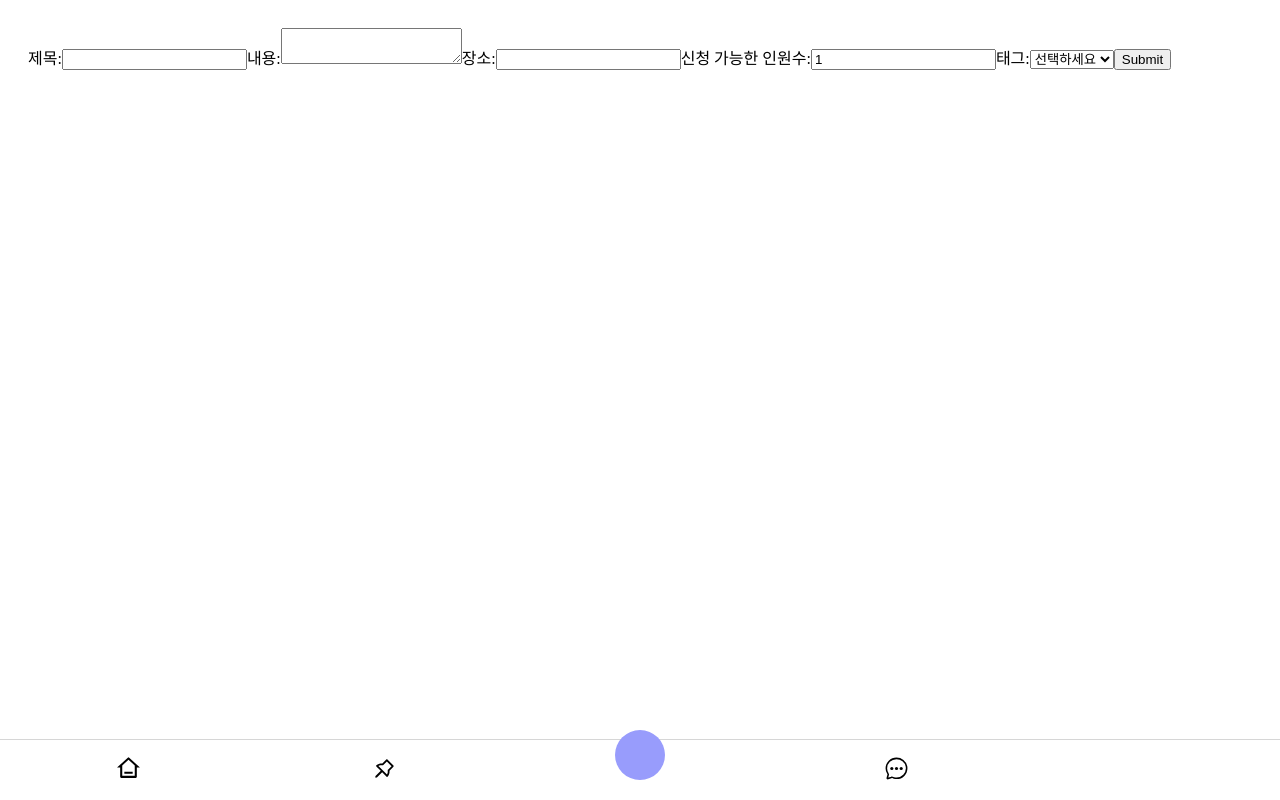
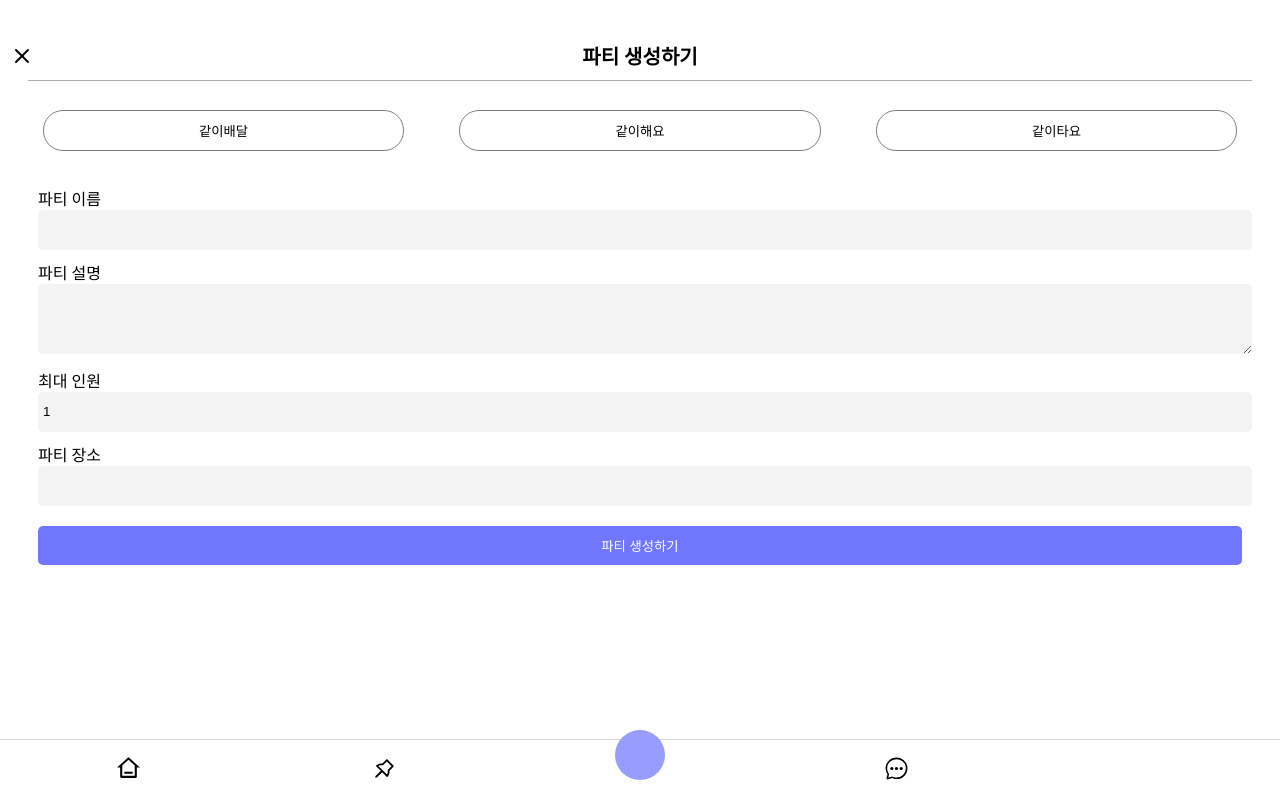
Before and after one commit to SCH-PAEI/paei_front, a React (Create React App) app: page /post in a window 1280 px wide. Built offline with nearby package versions, Linux system fonts and the light colour scheme; some icons are missing.

Commit message:
[Style] WritePost.jsx 스타일 변경

```diff
--- a/src/components/PostList.jsx
+++ b/src/components/PostList.jsx
@@ -11,6 +11,7 @@ const PostListContainer = styled.div`
 
 const Post = styled.div`
   border-bottom: 1px solid #d6d6d6;
+  margin-bottom: 10px;
   &:hover {
     background-color: #f5f5f5;
   }
--- a/src/components/WritePost.jsx
+++ b/src/components/WritePost.jsx
@@ -1,6 +1,81 @@
 import React, { useState } from "react";
 import axios from "axios";
-import styled from "styledcomponents";
+import styled from "styled-components";
+import { FiX } from "react-icons/fi";
+import { useNavigate } from "react-router-dom";
+
+const Title = styled.h1`
+  font-size: 20px;
+  display: flex;
+  justify-content: center;
+  align-items: center;
+  border-bottom: 1px solid #acacac;
+  padding-bottom: 10px;
+  & > :first-child {
+    position: absolute;
+    left: 10px;
+  }
+`;
+
+const CategoryContainer = styled.div`
+  display: flex;
+  justify-content: space-between;
+  padding: 10px;
+`;
+
+const CategoryButton = styled.button`
+  width: 30%;
+  padding: 10px;
+  margin: 5px;
+  border: none;
+  border-radius: 20px;
+  border: ${(props) =>
+    props.selected ? "2px solid #7176ff" : "1px solid grey"};
+  background-color: white;
+  color: black;
+  cursor: pointer;
+`;
+
+const Form = styled.form`
+  display: flex;
+  flex-direction: column;
+  padding: 10px;
+`;
+
+const Label = styled.label`
+  margin-top: 10px;
+`;
+
+const Input = styled.input`
+  width: 100%;
+  height: 30px;
+  border: none;
+  outline: none;
+  padding: 5px;
+  border-radius: 5px;
+  background-color: #f3f3f3;
+`;
+
+const TextArea = styled.textarea`
+  width: 100%;
+  height: 60px;
+  border: none;
+  padding: 5px;
+  outline: none;
+  border-radius: 5px;
+  background-color: #f3f3f3;
+`;
+
+const SubmitButton = styled.button`
+  margin-top: 20px;
+  padding: 10px;
+  width: 100%;
+  color: white;
+  background-color: #7176ff;
+  border: none;
+  border-radius: 5px;
+  cursor: pointer;
+`;
 
 function WritePost() {
   const [title, setTitle] = useState("");
@@ -9,6 +84,10 @@ function WritePost() {
   const [tag, setTag] = useState("");
   const [location, setLocation] = useState("");
 
+  const navigate = useNavigate();
+  const handleIconClick = () => {
+    navigate("/");
+  };
   const handleSubmit = async (e) => {
     e.preventDefault();
 
@@ -53,51 +132,64 @@ function WritePost() {
   };
 
   return (
-    <form onSubmit={handleSubmit}>
-      <label>
-        제목:
-        <input
+    <div>
+      <Title>
+        <FiX size={24} onClick={handleIconClick} />
+        파티 생성하기
+      </Title>
+      <CategoryContainer>
+        <CategoryButton
+          selected={tag === "같이배달"}
+          onClick={() => setTag("같이배달")}>
+          같이배달
+        </CategoryButton>
+        <CategoryButton
+          selected={tag === "같이해요"}
+          onClick={() => setTag("같이해요")}>
+          같이해요
+        </CategoryButton>
+        <CategoryButton
+          selected={tag === "같이타요"}
+          onClick={() => setTag("같이타요")}>
+          같이타요
+        </CategoryButton>
+      </CategoryContainer>
+      <Form onSubmit={handleSubmit}>
+        <Label>
+          파티 이름
+          <Input
             type="text"
             value={title}
             onChange={(e) => setTitle(e.target.value)}
           />
-      </label>
-      <label>
-        내용:
-        <textarea
+        </Label>
+        <Label>
+          파티 설명
+          <TextArea
             value={content}
             onChange={(e) => setContent(e.target.value)}
           />
-      </label>
-      <label>
-        장소:
-        <input
-          type="text"
-          value={location}
-          onChange={(e) => setLocation(e.target.value)}
-        />
-      </label>
-      <label>
-        신청 가능한 인원수:
-        <input
+        </Label>
+        <Label>
+          최대 인원
+          <Input
             type="number"
             min="1"
             value={maxMember}
             onChange={(e) => setMaxMember(e.target.value)}
           />
-      </label>
-      <label>
-        태그:
-        <select value={tag} onChange={(e) => setTag(e.target.value)}>
-          <option value="">선택하세요</option>
-          <option value="같이해요">같이해요</option>
-          <option value="같이배달">같이배달</option>
-          <option value="같이타요">같이타요</option>
-        </select>
-      </label>
-
-      <button type="submit">Submit</button>
-    </form>
+        </Label>
+        <Label>
+          파티 장소
+          <Input
+            type="text"
+            value={location}
+            onChange={(e) => setLocation(e.target.value)}
+          />
+        </Label>
+        <SubmitButton type="submit">파티 생성하기</SubmitButton>
+      </Form>
+    </div>
   );
 }
 
```
Also changed, not shown: src/mockdata.json (+27 -0 lines). Lines whose indentation alone changed are shown as unchanged.
